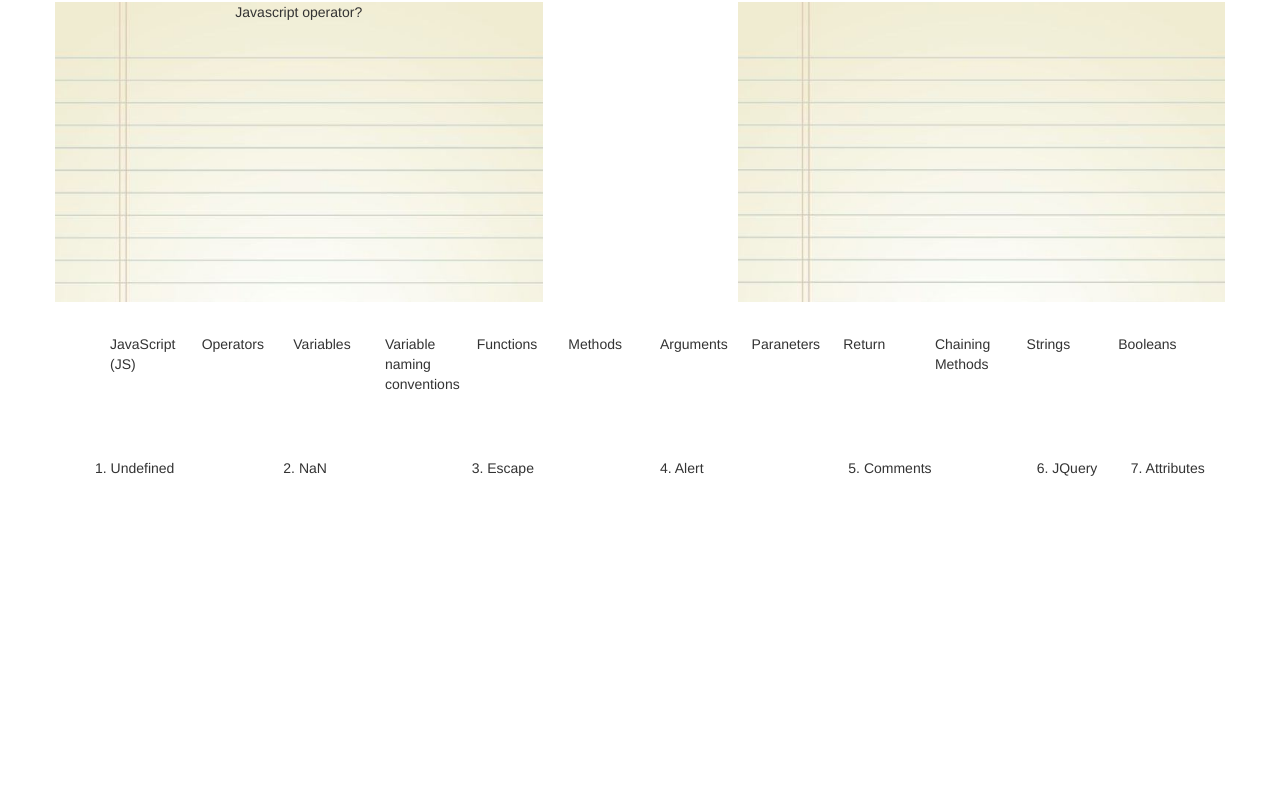
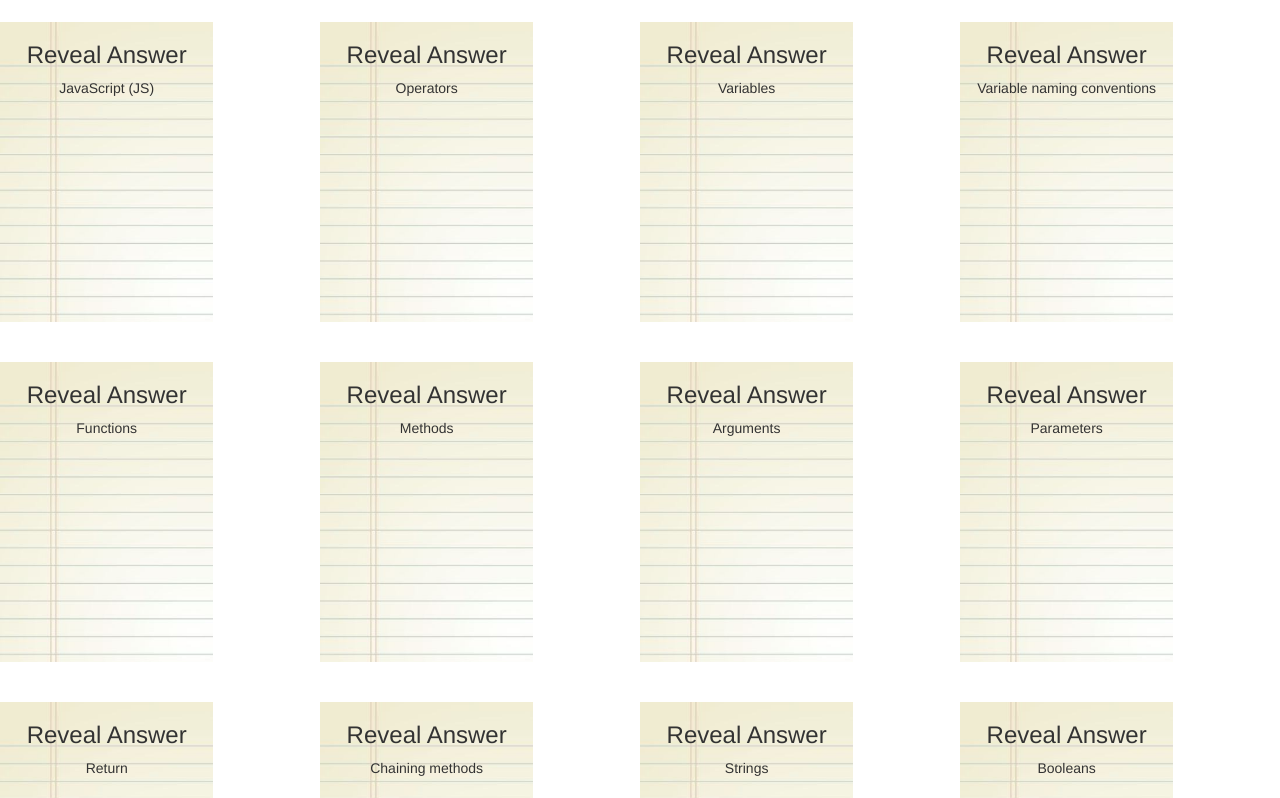
Before and after one commit to nickh93/flashcards, a plain HTML site: page index.html in a window 1280 px wide. Shown: the part 68-866 px from the top of the page. Before the commit the page ends 800 px from the top, so only its background shows below. Drawn offline with nearby package versions, Linux system fonts and the light colour scheme.

Commit message:
Create flashcards and implemented JS and JQuery to ask and reveal answers

```diff
--- a/css/styles.css
+++ b/css/styles.css
@@ -1,4 +1,5 @@
 .card {
+  margin: 20px 0;
   height: 300px;
   background: url("../img/notepad.jpg");
   background-repeat: no-repeat;
@@ -6,26 +7,14 @@
   text-align: center;
 }
 
-.horizontal{
-    margin: 30px 0;
-    list-style-type: decimal;
-    list-style-type: none;
-}
-
-.horizontal li{
-    float: left;
-    padding: 2px 0px;
-    font-size: 14px;
-}
-
-.question {
-  display: none;
-}
-
 .answer {
   display: none;
 }
 
-.active {
+.hidden {
+  display: none;
+}
+
+.visible {
   display: block;
 }
--- a/index.html
+++ b/index.html
@@ -6,69 +6,92 @@
     <title>JS Flashcards!</title>
   </head>
   <body class="background-color-blue">
-    <div class="container">
-      <h1>Flashcards</h1>
+    <div class="container-fluid">
+      <h1>Javascript Flashcards - Define Terms</h1>
       <div class="row">
-        <div class="col-xs-5 pull-left card">
-          <p class="question question__1 active">Javascript operator?</p>
-          <p class="question question__2">Javascript operator?</p>
-          <p class="question question__3">Javascript operator?</p>
-          <p class="question question__4">Javascript operator?</p>
-          <p class="question question__5">Javascript operator?</p>
-          <p class="question question__6">Javascript operator?</p>
-          <p class="question question__7">Javascript operator?</p>
-          <p class="question question__8">Javascript operator?</p>
-          <p class="question question__9">Javascript operator?</p>
-          <p class="question question__10">Javascript operator?</p>
-          <p class="question question__11">Javascript operator?</p>
-          <p class="question question__12">Javascript operator?</p>
+        <div class="col-xs-2 card">
+          <h3 class="reveal">Reveal Answer</h3>
+          <p class="question">JavaScript (JS)</p>
+          <p class="answer">an object-oriented computer programming language commonly used to create interactive effects within web browsers.</p>
         </div>
-        <div class="col-xs-5 pull-right card">
-          <p class="answer answer__1 active"></p>
-          <p class="answer answer__2"></p>
-          <p class="answer answer__3"></p>
-          <p class="answer answer__4"></p>
-          <p class="answer answer__5"></p>
-          <p class="answer answer__6"></p>
-          <p class="answer answer__7"></p>
-          <p class="answer answer__8"></p>
-          <p class="answer answer__9"></p>
-          <p class="answer answer__10"></p>
-          <p class="answer answer__11"></p>
-          <p class="answer answer__12"></p>
+        <div class="col-xs-1">
+        </div>
+        <div class="col-xs-2 card">
+          <h3 class="reveal">Reveal Answer</h3>
+          <p class="question">Operators</p>
+          <p class="answer">Operator Defined</p>
+        </div>
+        <div class="col-xs-1">
+        </div>
+        <div class="col-xs-2 card">
+          <h3 class="reveal">Reveal Answer</h3>
+          <p class="question">Variables</p>
+          <p class="answer">Operator Defined</p>
+        </div>
+        <div class="col-xs-1">
+        </div>
+        <div class="col-xs-2 card">
+          <h3 class="reveal">Reveal Answer</h3>
+          <p class="question">Variable naming conventions</p>
+          <p class="answer">Operator Defined</p>
+        </div>
+        <div class="col-xs-1">
+        </div>
+        <div class="col-xs-2 card">
+          <h3 class="reveal">Reveal Answer</h3>
+          <p class="question">Functions</p>
+          <p class="answer">Operator Defined</p>
+        </div>
+        <div class="col-xs-1">
+        </div>
+        <div class="col-xs-2 card">
+          <h3 class="reveal">Reveal Answer</h3>
+          <p class="question">Methods</p>
+          <p class="answer">Operator</p>
+        </div>
+        <div class="col-xs-1">
+        </div>
+        <div class="col-xs-2 card">
+          <h3 class="reveal">Reveal Answer</h3>
+          <p class="question">Arguments</p>
+          <p class="answer">Operator</p>
+        </div>
+        <div class="col-xs-1">
+        </div>
+        <div class="col-xs-2 card">
+          <h3 class="reveal">Reveal Answer</h3>
+          <p class="question">Parameters</p>
+          <p class="answer">Operator</p>
+        </div>
+        <div class="col-xs-1">
+        </div>
+        <div class="col-xs-2 card">
+          <h3 class="reveal">Reveal Answer</h3>
+          <p class="question">Return</p>
+          <p class="answer">Operator</p>
+        </div>
+        <div class="col-xs-1">
+        </div>
+        <div class="col-xs-2 card">
+          <h3 class="reveal">Reveal Answer</h3>
+          <p class="question">Chaining methods</p>
+          <p class="answer">Operator</p>
+        </div>
+        <div class="col-xs-1">
+        </div>
+        <div class="col-xs-2 card">
+          <h3 class="reveal">Reveal Answer</h3>
+          <p class="question">Strings</p>
+          <p class="answer">Operator</p>
+        </div>
+        <div class="col-xs-1">
+        </div>
+        <div class="col-xs-2 card">
+          <h3 class="reveal">Reveal Answer</h3>
+          <p class="question">Booleans</p>
+          <p class="answer">Operator</p>
         </div>
       </div>
-     <div class="row">
-       <div class="col-xs-12 list">
-         <ol class="row horizontal">
-          <li class="col-sm-1">JavaScript (JS)</li>
-          <li class="col-sm-1">Operators</li>
-          <li class="col-sm-1">Variables</li>
-          <li class="col-sm-1">Variable naming conventions</li>
-          <li class="col-sm-1">Functions</li>
-          <li class="col-sm-1">Methods</li>
-          <li class="col-sm-1">Arguments</li>
-          <li class="col-sm-1">Paraneters</li>
-          <li class="col-sm-1">Return</li>
-          <li class="col-sm-1">Chaining Methods</li>
-          <li class="col-sm-1">Strings</li>
-          <li class="col-sm-1">Booleans</li>
-        </ol>
-       </div>
-       <div class="row">
-         <div class="col-xs-12 list">
-           <ol class="row horizontal">
-            <li class="col-sm-2">1. Undefined</li>
-            <li class="col-sm-2">2. NaN</li>
-            <li class="col-sm-2">3. Escape</li>
-            <li class="col-sm-2">4. Alert</li>
-            <li class="col-sm-2">5. Comments</li>
-            <li class="col-sm-1">6. JQuery</li>
-            <li class="col-sm-1">7. Attributes</li>
-          </ul>
-         </div>
-       </div>
-     </div>
     </div>
     <script src="https://ajax.googleapis.com/ajax/libs/jquery/3.1.0/jquery.min.js"></script>
     <script src="https://maxcdn.bootstrapcdn.com/bootstrap/3.3.7/js/bootstrap.min.js" integrity="sha384-Tc5IQib027qvyjSMfHjOMaLkfuWVxZxUPnCJA7l2mCWNIpG9mGCD8wGNIcPD7Txa" crossorigin="anonymous"></script>
--- a/js/scripts.js
+++ b/js/scripts.js
@@ -0,0 +1,6 @@
+$(document).ready(function() {
+  $(".reveal").click(function() {
+    $(this).next().addClass("hidden");
+    $(this).next().next().addClass("visible");
+  });
+}); // end ready
```
